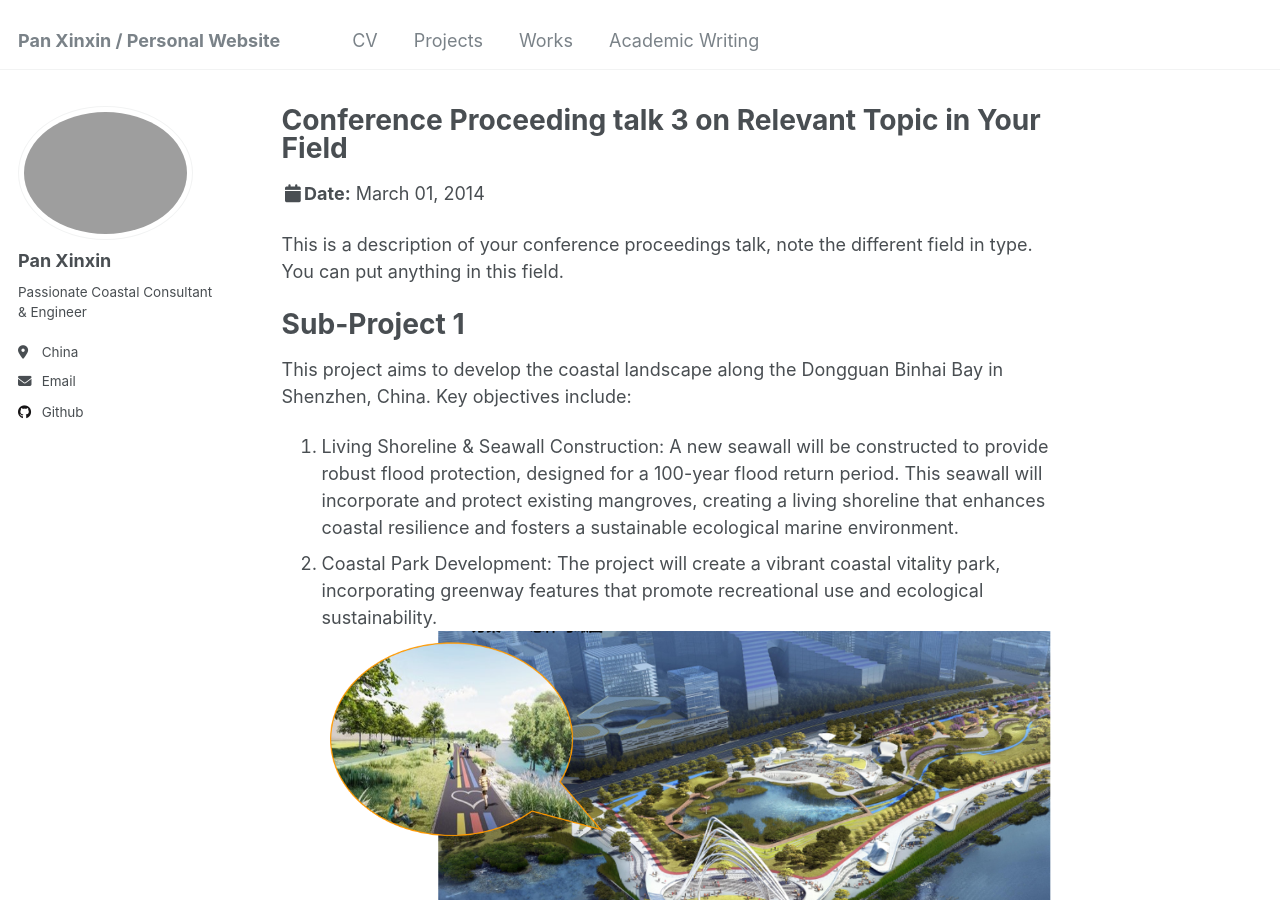
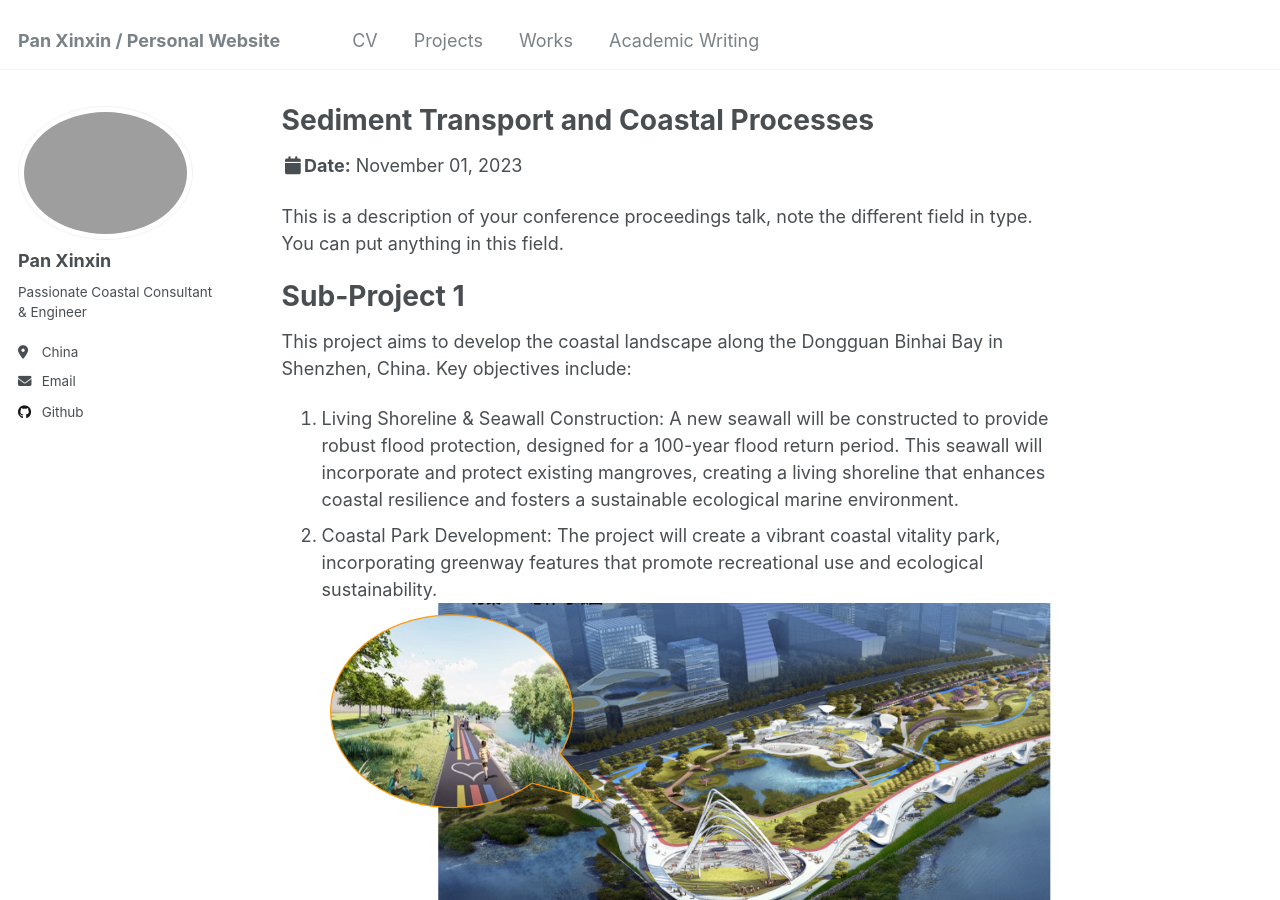
Before and after one commit to kingdaxing/kingdaxing.github.io, a Jekyll site: the page built from _talks/2014-03-01-talk-3.md, in a window 1280 px wide and 900 px high. Built offline with Jekyll 4.4.1, drawn with Linux system fonts in a browser that asks for light colours; a file with an impossible date is left out.

Commit message:
Update 2014-03-01-talk-3.md

```diff
--- a/_talks/2014-03-01-talk-3.md
+++ b/_talks/2014-03-01-talk-3.md
@@ -1,11 +1,11 @@
 ---
-title: "Conference Proceeding talk 3 on Relevant Topic in Your Field"
+title: "Sediment Transport and Coastal Processes"
 collection: talks
 type: "Conference proceedings talk"
 permalink: /talks/2014-03-01-talk-3
-venue: "Testing Institute of America 2014 Annual Conference"
-date: 2014-03-01
-location: "Los Angeles, CA"
+venue: "NUS"
+date: 2023-11-01
+location: "NUS"
 ---
 
 This is a description of your conference proceedings talk, note the different field in type. You can put anything in this field.
```
